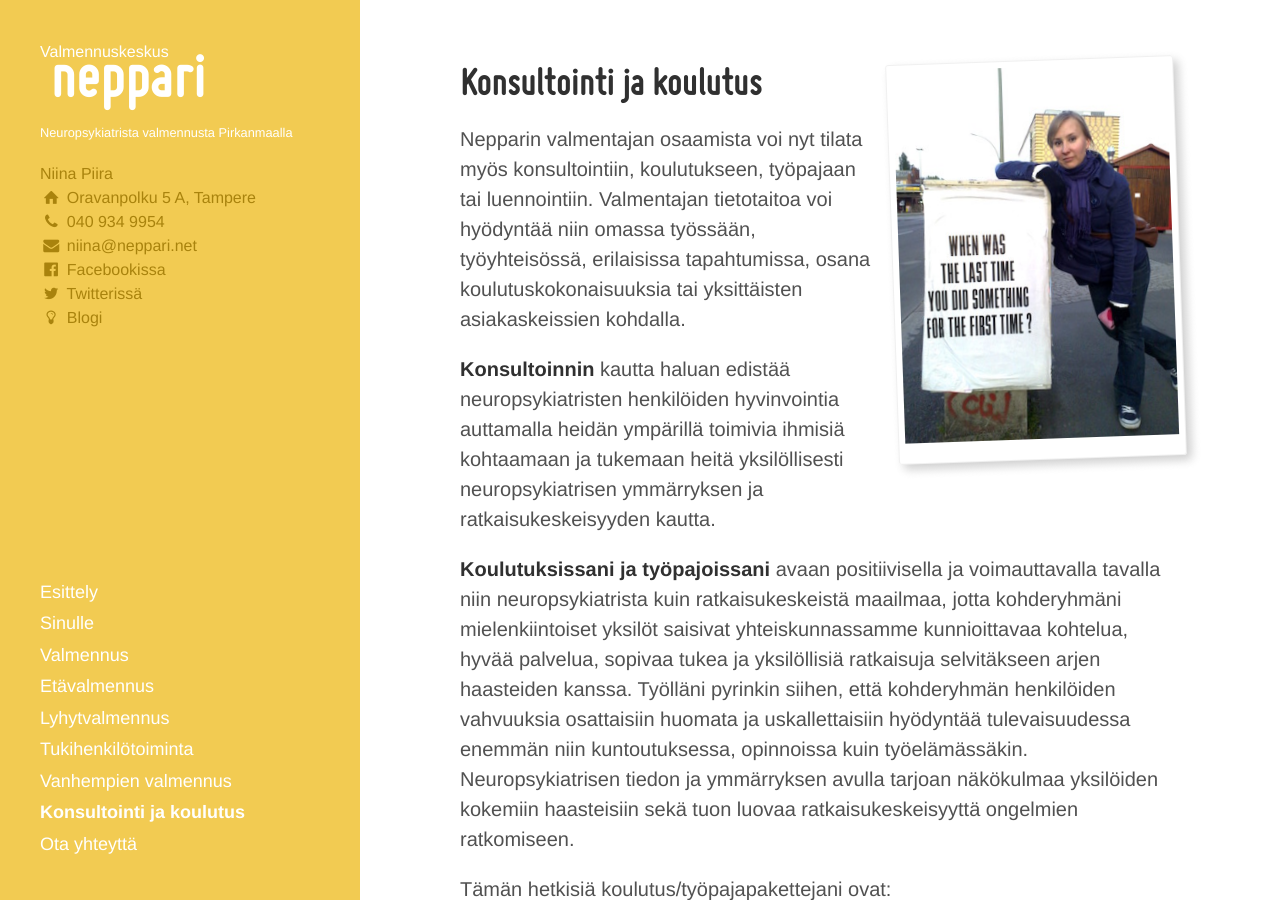
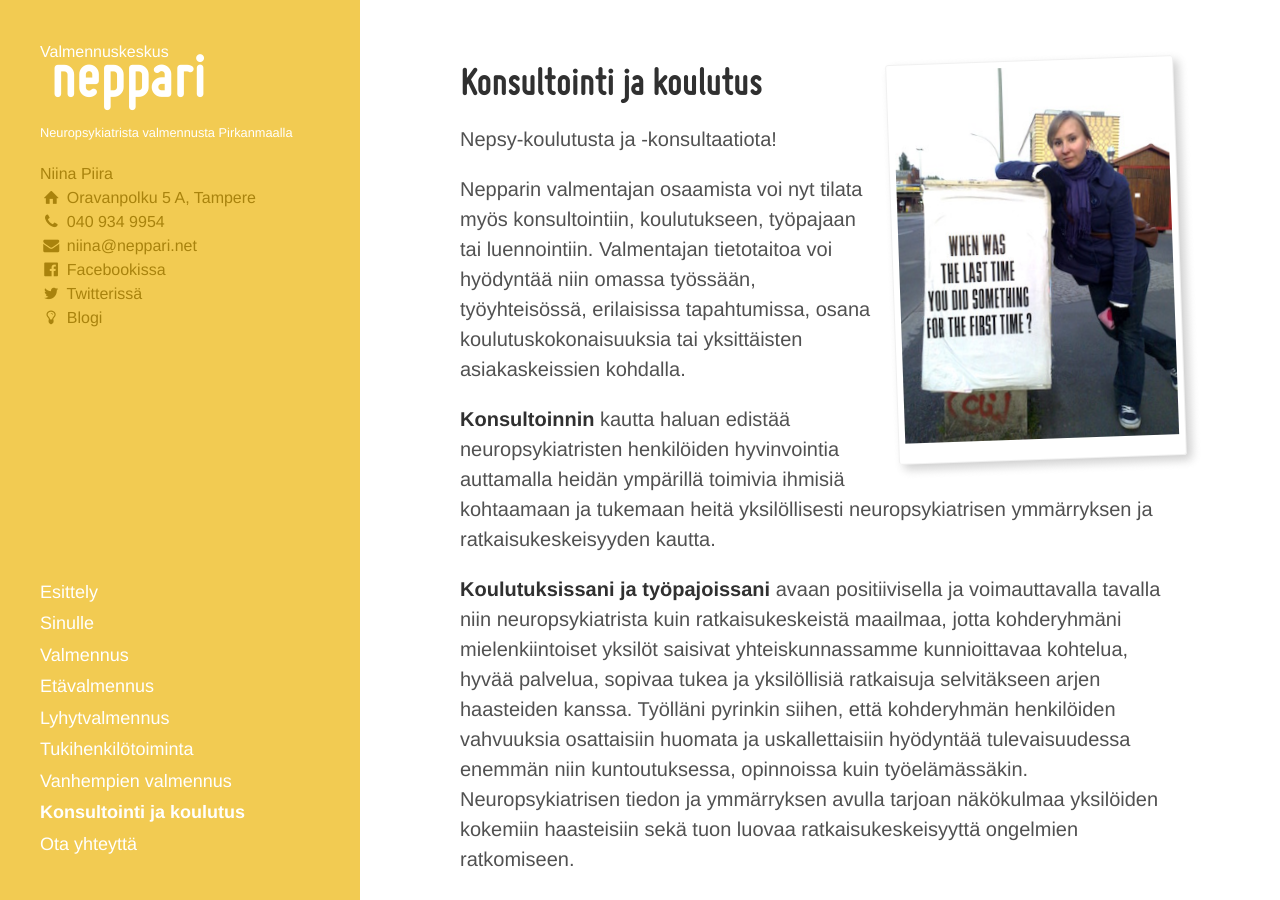
Before and after one commit to niinapiira/neppari.net, a Jekyll site: the page built from konsultointi-ja-koulutus.md, in a window 1280 px wide and 900 px high. Built offline with Jekyll 4.4.1, drawn with Linux system fonts in a browser that asks for light colours.

Commit message:
Updated konsultointi-ja-koulutus.md

```diff
--- a/konsultointi-ja-koulutus.md
+++ b/konsultointi-ja-koulutus.md
@@ -19,6 +19,8 @@ polaroid: ""
 
 
 
+
+Nepsy-koulutusta ja -konsultaatiota!
 
 Nepparin valmentajan osaamista voi nyt tilata myös konsultointiin, koulutukseen, työpajaan tai luennointiin. Valmentajan tietotaitoa voi hyödyntää niin omassa työssään, työyhteisössä, erilaisissa tapahtumissa, osana koulutuskokonaisuuksia tai yksittäisten asiakaskeissien kohdalla.
 
```
